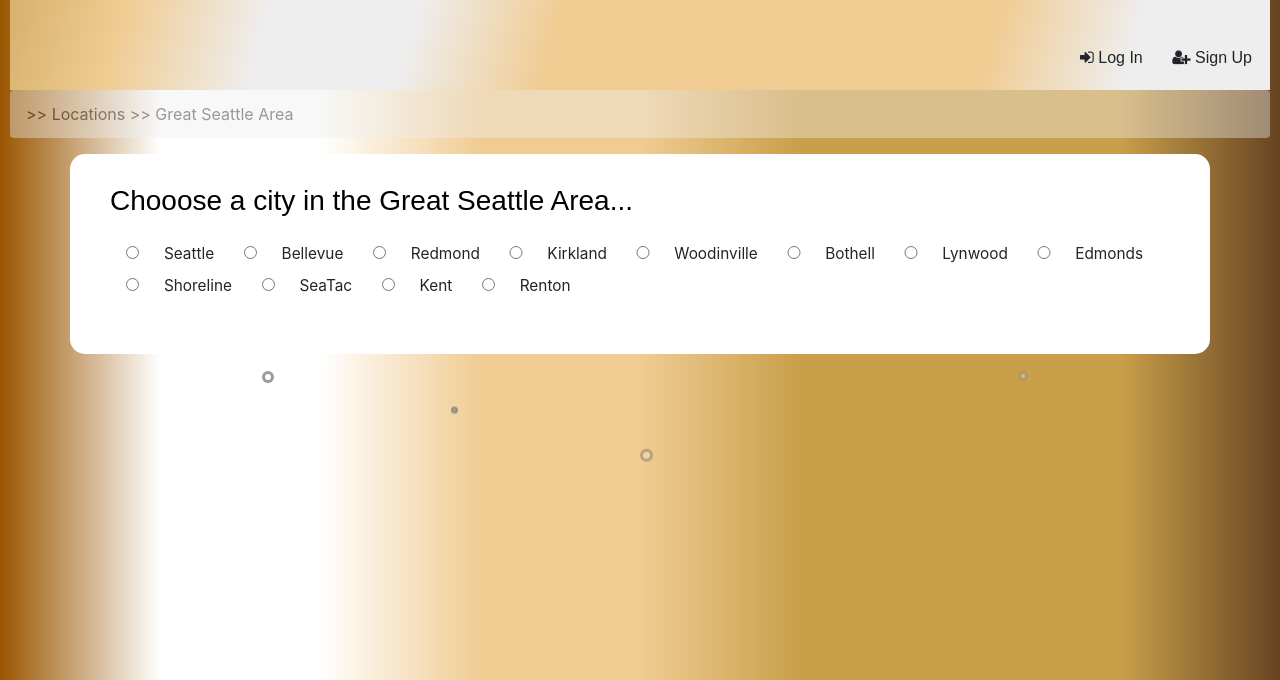
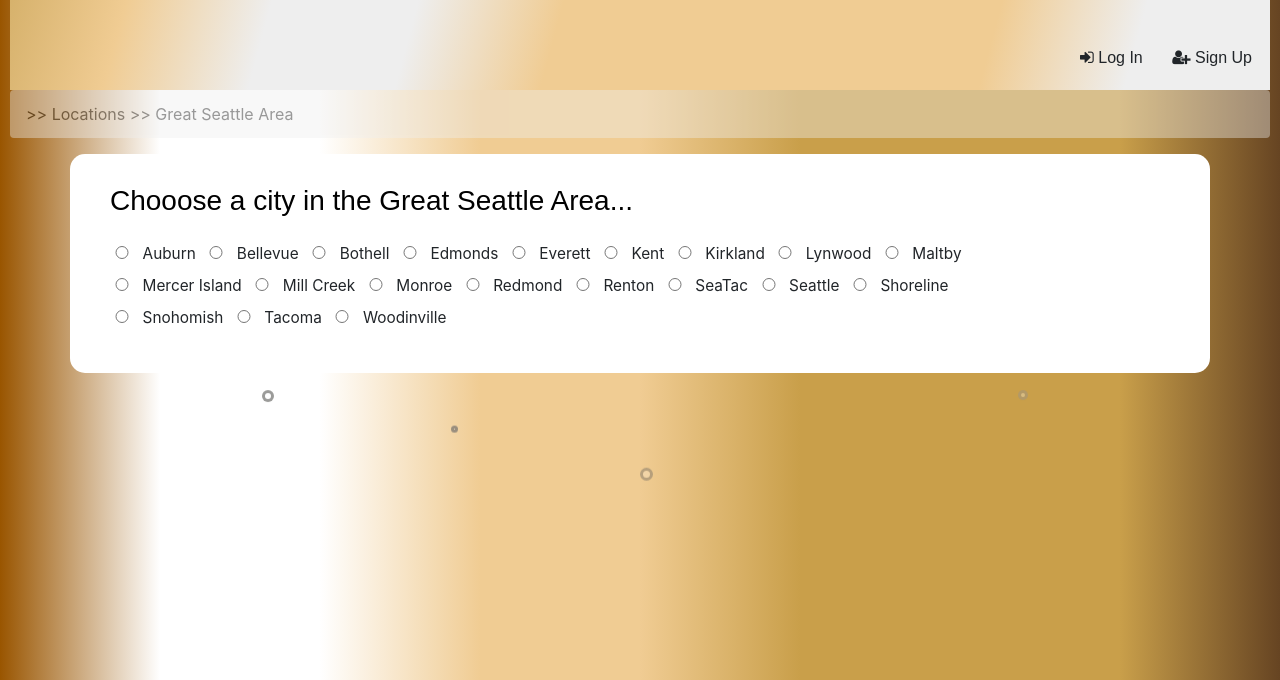
Before and after one commit to krishuang168/COVID-Reopening-HTML-Website, a website: page locations.html in a window 1280 px wide. Shown: the part 120-800 px from the top of the page. Drawn offline with nearby package versions, Linux system fonts and the light colour scheme.

Commit message:
Adding Locations & Styling

```diff
--- a/css/locations.scss
+++ b/css/locations.scss
@@ -10,12 +10,11 @@ $color-dark-transparent: rgba(34, 34, 34, 0.5);
 
 /* Full-width input fields */
 input[type="radio"] {
-  width: 5%;
+  width: 3%;
   display: inline-block;
 }
 
 label {
-  margin-right: 5px;
   display: inline-block;
 }
 
--- a/locations.html
+++ b/locations.html
@@ -74,12 +74,13 @@
             <div class="container">
               <input
                 type="radio"
-                id="Seattle"
+                id="Auburn"
                 name="city"
-                value="Seattle"
-                onclick="chooseCity('Seattle')"
+                value="Auburn"
+                onclick="chooseCity('Auburn')"
               />
-              <label for="Seattle">Seattle</label>
+              <label for="Auburn">Auburn</label>
+
               <input
                 type="radio"
                 id="Bellevue"
@@ -88,6 +89,93 @@
                 onclick="chooseCity('Bellevue')"
               />
               <label for="Bellevue">Bellevue</label>
+
+              <input
+                type="radio"
+                id="Bothell"
+                name="city"
+                value="Bothell"
+                onclick="chooseCity('Bothell')"
+              />
+              <label for="Bothell">Bothell</label>
+
+              <input
+                type="radio"
+                id="Edmonds"
+                name="city"
+                value="Edmonds"
+                onclick="chooseCity('Edmonds')"
+              />
+              <label for="Edmonds">Edmonds</label>
+
+              <input
+                type="radio"
+                id="Everett"
+                name="city"
+                value="Everett"
+                onclick="chooseCity('Everett')"
+              />
+              <label for="Everett">Everett</label>
+
+              <input type="radio" id="Kent" name="city" value="Kent" onclick="chooseCity('Kent')" />
+              <label for="Kent">Kent</label>
+
+              <input
+                type="radio"
+                id="Kirkland"
+                name="city"
+                value="Kirkland"
+                onclick="chooseCity('Kirkland')"
+              />
+              <label for="Kirkland">Kirkland</label>
+
+              <input
+                type="radio"
+                id="Lynwood"
+                name="city"
+                value="Lynwood"
+                onclick="chooseCity('Lynwood')"
+              />
+              <label for="Lynwood">Lynwood</label>
+
+              <input
+                type="radio"
+                id="Maltby"
+                name="city"
+                value="Maltby"
+                onclick="chooseCity('Maltby')"
+              />
+              <label for="Maltby">Maltby</label>
+
+              <br />
+
+              <input
+                type="radio"
+                id="Mercer Island"
+                name="city"
+                value="MercerIsland"
+                onclick="chooseCity('MercerIsland')"
+              />
+              <label for="Mercer Island">Mercer Island</label>
+
+              <input
+                type="radio"
+                id="Mill Creek"
+                name="city"
+                value="MillCreek"
+                onclick="chooseCity('MillCreek')"
+              />
+              <label for="Mill Creek">Mill Creek</label>
+
+              <input
+                type="radio"
+                id="Monroe"
+                name="city"
+                value="Monroe"
+                onclick="chooseCity('Monroe')"
+              />
+              <label for="Monroe">Monroe</label>
+
               <input
                 type="radio"
                 id="Redmond"
@@ -99,12 +187,60 @@
 
               <input
                 type="radio"
-                id="Kirkland"
+                id="Renton"
                 name="city"
-                value="Kirkland"
-                onclick="chooseCity('Kirkland')"
+                value="Renton"
+                onclick="chooseCity('Renton')"
               />
-              <label for="Kirkland">Kirkland</label>
+              <label for="Renton">Renton</label>
+
+              <input
+                type="radio"
+                id="SeaTac"
+                name="city"
+                value="SeaTac"
+                onclick="chooseCity('SeaTac')"
+              />
+              <label for="SeaTac">SeaTac</label>
+
+              <input
+                type="radio"
+                id="Seattle"
+                name="city"
+                value="Seattle"
+                onclick="chooseCity('Seattle')"
+              />
+              <label for="Seattle">Seattle</label>
+
+              <input
+                type="radio"
+                id="Shoreline"
+                name="city"
+                value="Shoreline"
+                onclick="chooseCity('Shoreline')"
+              />
+              <label for="Shoreline">Shoreline</label>
+
+              <br />
+
+              <input
+                type="radio"
+                id="Snohomish"
+                name="city"
+                value="Snohomish"
+                onclick="chooseCity('Snohomish')"
+              />
+              <label for="Snohomish">Snohomish</label>
+
+              <input
+                type="radio"
+                id="Tacoma"
+                name="city"
+                value="Tacoma"
+                onclick="chooseCity('Tacoma')"
+              />
+              <label for="Tacoma">Tacoma</label>
+
               <input
                 type="radio"
                 id="Woodinville"
@@ -113,57 +249,6 @@
                 onclick="chooseCity('Woodinville')"
               />
               <label for="Woodinville">Woodinville</label>
-              <!-- Separation -->
-              <input
-                type="radio"
-                id="Bothell"
-                name="city"
-                value="Bothell"
-                onclick="chooseCity('Bothell')"
-              />
-              <label for="Bothell">Bothell</label>
-              <input
-                type="radio"
-                id="Lynwood"
-                name="city"
-                value="Lynwood"
-                onclick="chooseCity('Lynwood')"
-              />
-              <label for="Lynwood">Lynwood</label>
-              <input
-                type="radio"
-                id="Edmonds"
-                name="city"
-                value="Edmonds"
-                onclick="chooseCity('Edmonds')"
-              />
-              <label for="Edmonds">Edmonds</label>
-              <input
-                type="radio"
-                id="Shoreline"
-                name="city"
-                value="Shoreline"
-                onclick="chooseCity('Shoreline')"
-              />
-              <label for="Shoreline">Shoreline</label>
-              <input
-                type="radio"
-                id="SeaTac"
-                name="city"
-                value="SeaTac"
-                onclick="chooseCity('SeaTac')"
-              />
-              <label for="SeaTac">SeaTac</label>
-              <input type="radio" id="Kent" name="city" value="Kent" onclick="chooseCity('Kent')" />
-              <label for="Kent">Kent</label>
-              <input
-                type="radio"
-                id="Renton"
-                name="city"
-                value="Renton"
-                onclick="chooseCity('Renton')"
-              />
-              <label for="Renton">Renton</label>
             </div>
           </form>
         </div>
```
Also changed, not shown: css/locations.css.
